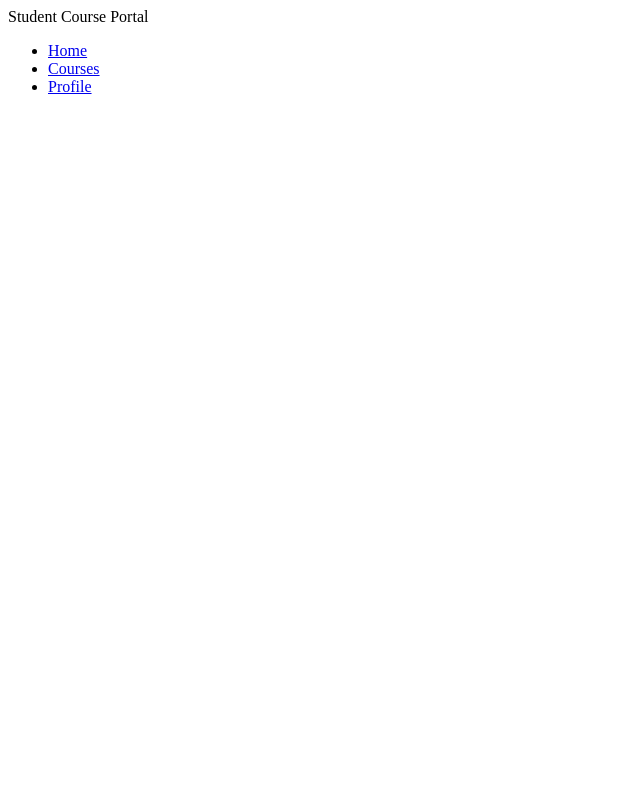
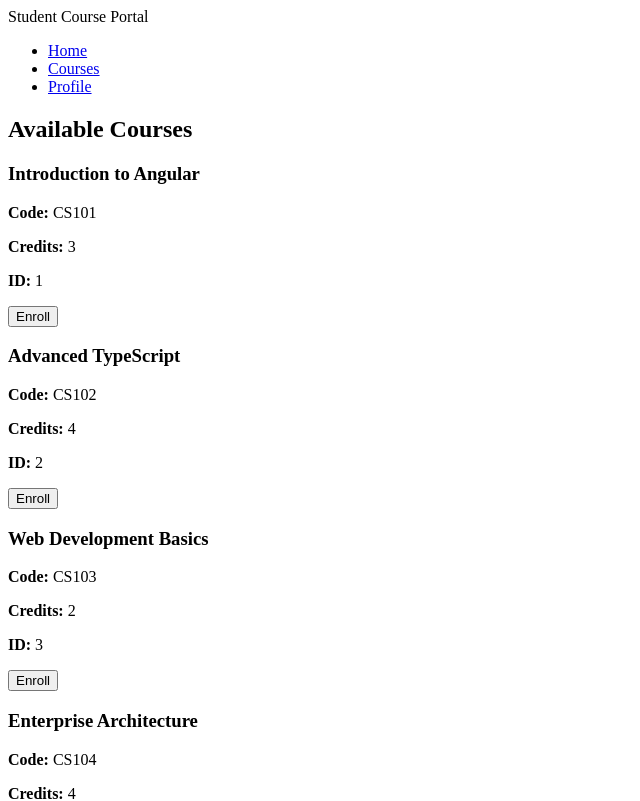
Before and after one commit to mayanksinghrajpoot/cognizant, an Angular app in the folder Angular_HandsOn/student-course-portal/: page /courses in a window 1280 px wide. Before the commit this address led to /. Shown: the top 801 px of the page, without its empty margins (0-640 px from the left). Built offline with nearby package versions, Linux system fonts and the light colour scheme.

Commit message:
feat(angular-hol2): add data binding, lifecycle hooks, and parent-child communication using CourseCard

```diff
--- a/Angular_HandsOn/student-course-portal/src/app/app.routes.ts
+++ b/Angular_HandsOn/student-course-portal/src/app/app.routes.ts
@@ -1,6 +1,8 @@
 import { Routes } from '@angular/router';
 import { Home } from './pages/home/home.component';
+import { CourseList } from './pages/course-list/course-list.component';
 
 export const routes: Routes = [
-  { path: '', component: Home }
+  { path: '', component: Home },
+  { path: 'courses', component: CourseList }
 ];
--- /dev/null
+++ b/Angular_HandsOn/student-course-portal/src/app/components/course-card/course-card.component.html
@@ -0,0 +1,7 @@
+<div class="course-card-body">
+  <h3>{{ course.name }}</h3>
+  <p><strong>Code:</strong> {{ course.code }}</p>
+  <p><strong>Credits:</strong> {{ course.credits }}</p>
+  <p><strong>ID:</strong> {{ course.id }}</p>
+  <button (click)="enrollRequested.emit(course.id)">Enroll</button>
+</div>
--- /dev/null
+++ b/Angular_HandsOn/student-course-portal/src/app/components/course-card/course-card.component.ts
@@ -0,0 +1,23 @@
+import { Component, Input, Output, EventEmitter, OnChanges, SimpleChanges } from '@angular/core';
+
+@Component({
+  selector: 'app-course-card',
+  imports: [],
+  templateUrl: './course-card.component.html',
+  styleUrl: './course-card.component.css',
+})
+export class CourseCard implements OnChanges {
+  @Input() course!: { id: number; name: string; code: string; credits: number; gradeStatus?: string };
+  @Output() enrollRequested = new EventEmitter<number>();
+
+  ngOnChanges(changes: SimpleChanges): void {
+    if (changes['course']) {
+      const prevValue = changes['course'].previousValue;
+      const currentValue = changes['course'].currentValue;
+      console.log('Course input changed:', {
+        previous: prevValue,
+        current: currentValue
+      });
+    }
+  }
+}
--- a/Angular_HandsOn/student-course-portal/src/app/pages/course-list/course-list.component.html
+++ b/Angular_HandsOn/student-course-portal/src/app/pages/course-list/course-list.component.html
@@ -1 +1,10 @@
-<p>course-list works!</p>
+<h2>Available Courses</h2>
+<div class="course-list-container">
+  <app-course-card
+    *ngFor="let c of courses"
+    [course]="c"
+    (enrollRequested)="onEnroll($event)">
+  </app-course-card>
+</div>
+
+<p *ngIf="selectedCourseId">Selected course ID: {{ selectedCourseId }}</p>
--- a/Angular_HandsOn/student-course-portal/src/app/pages/course-list/course-list.component.ts
+++ b/Angular_HandsOn/student-course-portal/src/app/pages/course-list/course-list.component.ts
@@ -1,9 +1,26 @@
 import { Component } from '@angular/core';
+import { CommonModule } from '@angular/common';
+import { CourseCard } from '../../components/course-card/course-card.component';
 
 @Component({
   selector: 'app-course-list',
-  imports: [],
+  imports: [CommonModule, CourseCard],
   templateUrl: './course-list.component.html',
   styleUrl: './course-list.component.css',
 })
-export class CourseList {}
+export class CourseList {
+  courses = [
+    { id: 1, name: 'Introduction to Angular', code: 'CS101', credits: 3 },
+    { id: 2, name: 'Advanced TypeScript', code: 'CS102', credits: 4 },
+    { id: 3, name: 'Web Development Basics', code: 'CS103', credits: 2 },
+    { id: 4, name: 'Enterprise Architecture', code: 'CS104', credits: 4 },
+    { id: 5, name: 'Database Management Systems', code: 'CS105', credits: 3 }
+  ];
+
+  selectedCourseId: number | null = null;
+
+  onEnroll(courseId: number): void {
+    console.log('Enrolling in course: ' + courseId);
+    this.selectedCourseId = courseId;
+  }
+}
--- a/Angular_HandsOn/student-course-portal/src/app/pages/home/home.component.html
+++ b/Angular_HandsOn/student-course-portal/src/app/pages/home/home.component.html
@@ -1,7 +1,18 @@
-<h1>Welcome to the Student Course Portal</h1>
+<h1>{{ portalName }}</h1>
 <p>This portal allows students to view their profile, browse and enroll in courses, check grades, and receive notifications.</p>
 <div class="stats-row">
   <span>Courses Available: 12</span> |
   <span>Enrolled: 3</span> |
   <span>GPA: 3.8</span>
 </div>
+
+<div class="enrollment-section">
+  <button [disabled]="!isPortalActive" (click)="onEnrollClick()">Enroll Now</button>
+  <p *ngIf="message">{{ message }}</p>
+</div>
+
+<div class="search-section">
+  <label for="search">Search: </label>
+  <input id="search" [(ngModel)]="searchTerm">
+  <p>Searching for: {{ searchTerm }}</p>
+</div>
--- a/Angular_HandsOn/student-course-portal/src/app/pages/home/home.component.ts
+++ b/Angular_HandsOn/student-course-portal/src/app/pages/home/home.component.ts
@@ -1,9 +1,33 @@
-import { Component } from '@angular/core';
+import { Component, OnInit, OnDestroy } from '@angular/core';
+import { FormsModule } from '@angular/forms';
+import { CommonModule } from '@angular/common';
 
 @Component({
   selector: 'app-home',
-  imports: [],
+  imports: [FormsModule, CommonModule],
   templateUrl: './home.component.html',
   styleUrl: './home.component.css',
 })
-export class Home {}
+export class Home implements OnInit, OnDestroy {
+  portalName = 'Student Course Portal';
+  isPortalActive = true;
+  message = '';
+  searchTerm = '';
+
+  // Difference between [property] and [(ngModel)]:
+  // - [property] is one-way data binding: it flows from the component (TypeScript) to the DOM (HTML).
+  // - [(ngModel)] is two-way data binding: updates in the DOM (e.g. typing in an input) update the component property,
+  //   and changes in the component property also update the DOM.
+
+  onEnrollClick(): void {
+    this.message = 'Enrollment opened!';
+  }
+
+  ngOnInit(): void {
+    console.log('HomeComponent initialised — courses loaded');
+  }
+
+  ngOnDestroy(): void {
+    console.log('HomeComponent destroyed');
+  }
+}
```
Also changed, not shown: Angular_HandsOn/student-course-portal/src/app/components/course-card/course-card.component.css (added), 1 other file (tests, documents, lock files or other folders).
